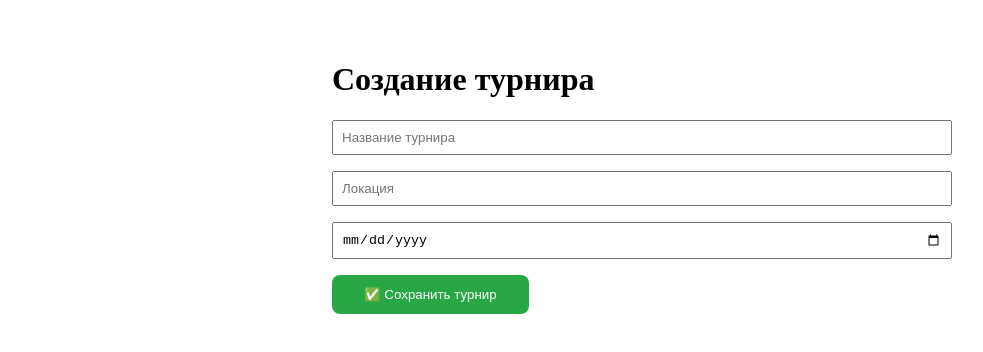
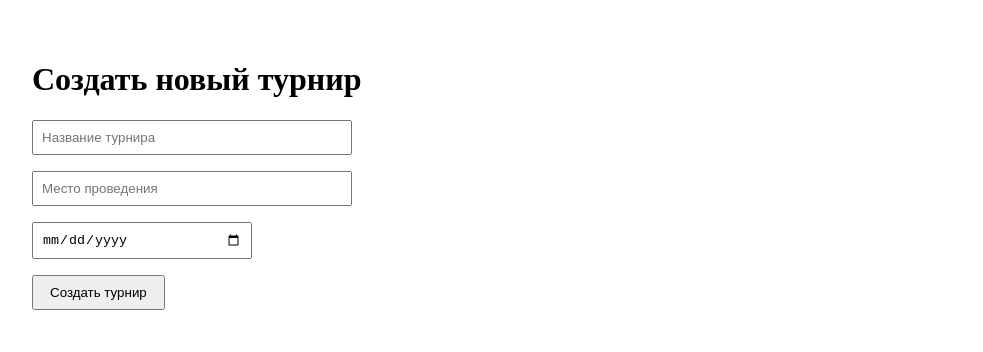
Before and after one commit to klivadenko33/tennis-front, a Next.js app: page /create-tournament in a window 1280 px wide. Shown: the top 352 px of the page, without its empty margins (8-991 px from the left). Built offline with nearby package versions, Linux system fonts and the light colour scheme; sample sign-in values are in the browser's storage.

Commit message:
Update create-tournament.js

```diff
--- a/pages/create-tournament.js
+++ b/pages/create-tournament.js
@@ -1,72 +1,82 @@
 // pages/create-tournament.js
-import { useState } from 'react';
+import { useState, useEffect } from 'react';
+import { useRouter } from 'next/router';
 import axios from 'axios';
-import { useRouter } from 'next/router';
+
+const API_URL = 'https://directus-4fzx.onrender.com';
 
 export default function CreateTournament() {
   const [name, setName] = useState('');
   const [location, setLocation] = useState('');
   const [startDate, setStartDate] = useState('');
+  const [error, setError] = useState('');
   const router = useRouter();
+
+  useEffect(() => {
+    const token = localStorage.getItem('directus_token');
+    if (!token) {
+      router.push('/login');
+    }
+  }, [router]);
 
   const handleSubmit = async (e) => {
     e.preventDefault();
+    setError('');
+
+    const token = localStorage.getItem('directus_token');
+    if (!token) {
+      setError('Не авторизован');
+      router.push('/login');
+      return;
+    }
 
     try {
-      await axios.post('https://directus-4fzx.onrender.com/items/tournaments', {
+      await axios.post(`${API_URL}/items/tournaments`, {
         name,
         location,
         start_date: startDate,
+      }, {
+        headers: {
+          Authorization: `Bearer ${token}`,
+        }
       });
-      alert('Турнир создан!');
       router.push('/dashboard');
-    } catch (error) {
-      console.error('Ошибка при создании турнира:', error);
-      alert('Произошла ошибка');
+    } catch (err) {
+      setError('Ошибка при создании турнира');
+      console.error(err);
     }
   };
 
   return (
-    <div style={{ padding: '2rem', maxWidth: 600, margin: 'auto' }}>
-      <h1>Создание турнира</h1>
+    <div style={{ padding: '2rem' }}>
+      <h1>Создать новый турнир</h1>
       <form onSubmit={handleSubmit}>
         <input
           type="text"
           placeholder="Название турнира"
           value={name}
-          onChange={(e) => setName(e.target.value)}
+          onChange={e => setName(e.target.value)}
           required
-          style={{ width: '100%', marginBottom: '1rem', padding: '0.5rem' }}
+          style={{ display: 'block', marginBottom: '1rem', padding: '0.5rem', width: '300px' }}
         />
         <input
           type="text"
-          placeholder="Локация"
+          placeholder="Место проведения"
           value={location}
-          onChange={(e) => setLocation(e.target.value)}
+          onChange={e => setLocation(e.target.value)}
           required
-          style={{ width: '100%', marginBottom: '1rem', padding: '0.5rem' }}
+          style={{ display: 'block', marginBottom: '1rem', padding: '0.5rem', width: '300px' }}
         />
         <input
           type="date"
           value={startDate}
-          onChange={(e) => setStartDate(e.target.value)}
+          onChange={e => setStartDate(e.target.value)}
           required
-          style={{ width: '100%', marginBottom: '1rem', padding: '0.5rem' }}
+          style={{ display: 'block', marginBottom: '1rem', padding: '0.5rem', width: '200px' }}
         />
-        <button
-          type="submit"
-          style={{
-            padding: '0.75rem 2rem',
-            background: '#28a745',
-            color: 'white',
-            border: 'none',
-            borderRadius: '8px',
-            cursor: 'pointer'
-          }}
-        >
-          ✅ Сохранить турнир
-        </button>
+        <button type="submit" style={{ padding: '0.5rem 1rem' }}>Создать турнир</button>
       </form>
+      {error && <p style={{ color: 'red' }}>{error}</p>}
     </div>
   );
 }
```
